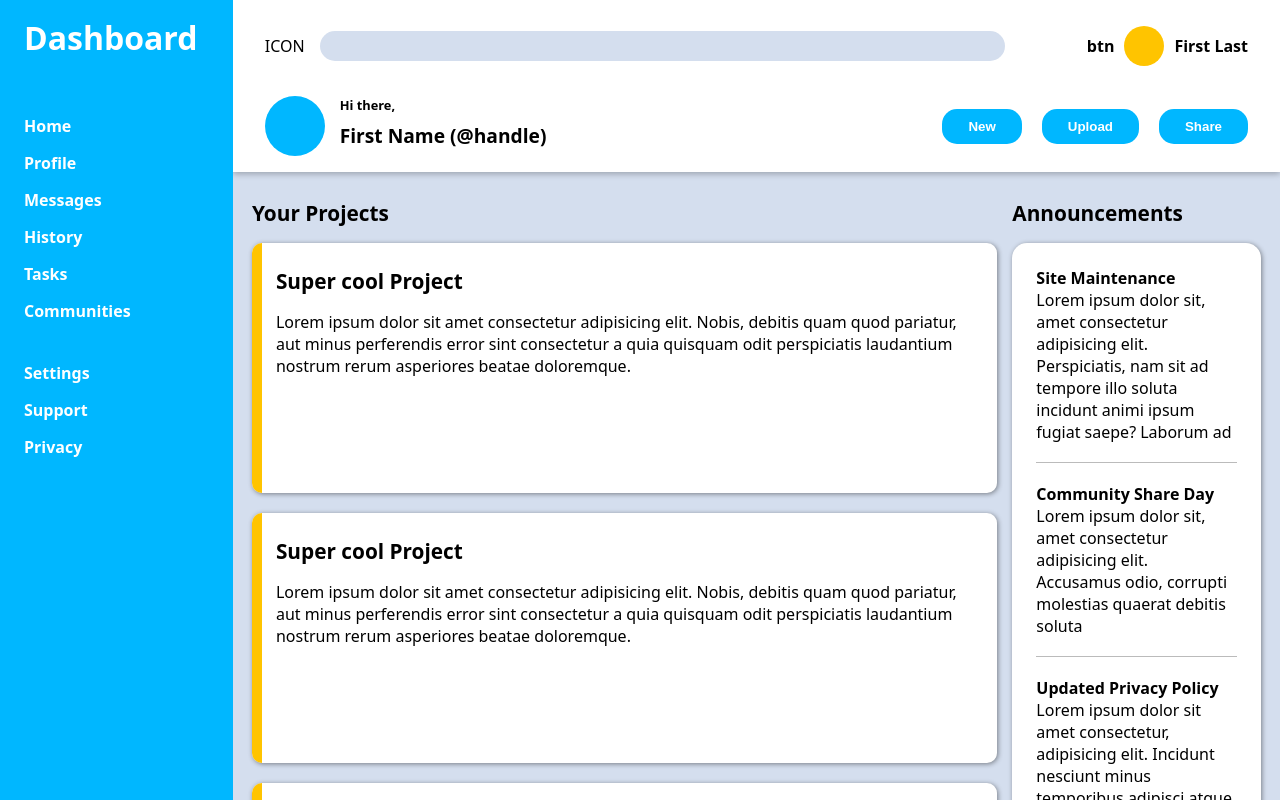
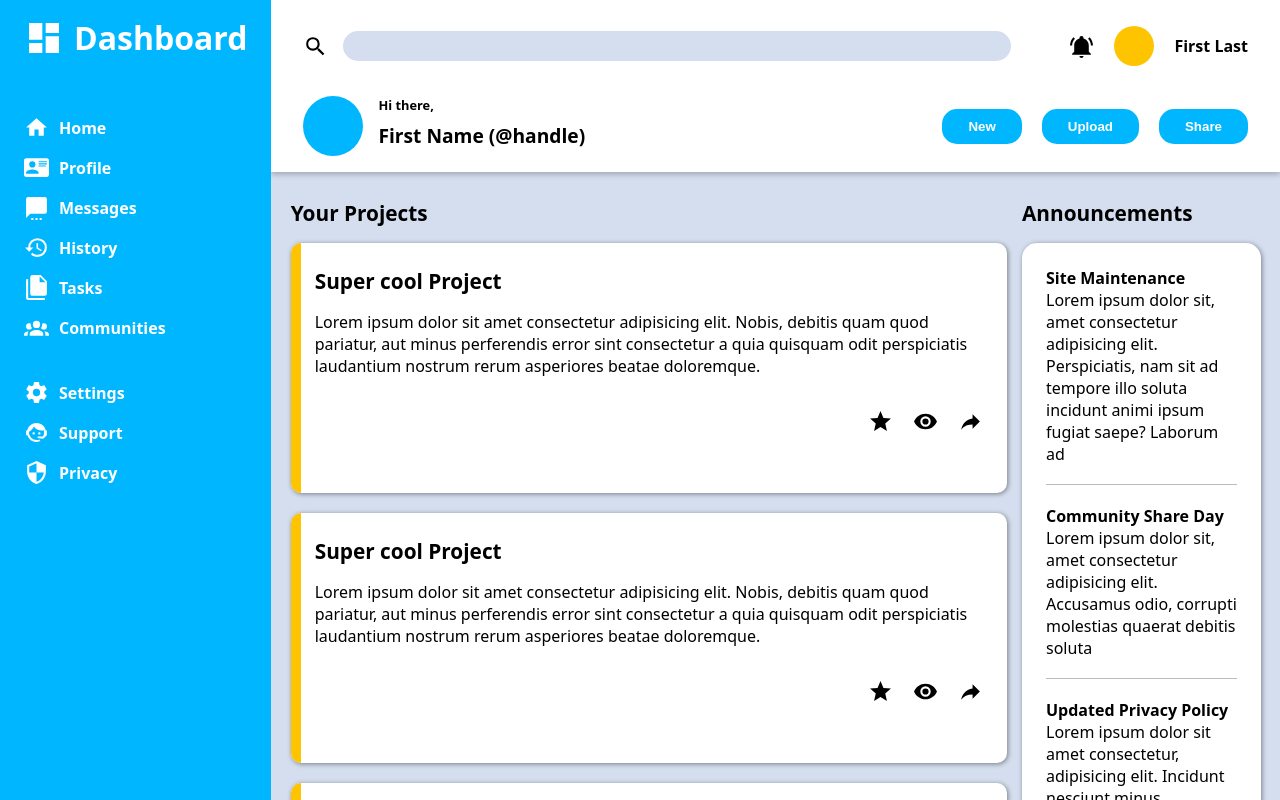
Before and after one commit to alleizon/admin-dashboard, a plain HTML site: page index.html in a window 1280 px wide. Drawn offline with Linux system fonts and the light colour scheme.

Commit message:
added icons

```diff
--- a/index.html
+++ b/index.html
@@ -11,10 +11,10 @@
     <main class="container">
         <div class="header">
             <div class="header-top">
-                <label for="search-bar">ICON</label>
+                <label for="search-bar"><div class="search-icon"></div></label>
                 <input type="text" name="search-bar" id="search-bar">
                 <div class="user-info">
-                    <div class="notification-btn">btn</div>
+                    <div class="notification-btn"></div>
                     <div class="profile-pic"></div>
                     <div class="user-name">First Last</div>
                 </div>
@@ -33,19 +33,21 @@
             </div>
         </div>
         <div class="sidebar">
-            <h1>Dashboard</h1>
+            <h1>
+                <div class="dashboard"></div> <a href="">Dashboard</a>
+            </h1>
             <ul>
-                <li><a href="">Home</a></li>
-                <li><a href="">Profile</a></li>
-                <li><a href="">Messages</a></li>
-                <li><a href="">History</a></li>
-                <li><a href="">Tasks</a></li>
-                <li><a href="">Communities</a></li>
+                <li><div class="home-img"></div><a href="">Home</a></li>
+                <li><div class="profile-img"></div><a href="">Profile</a></li>
+                <li><div class="messages-img"></div><a href="">Messages</a></li>
+                <li><div class="history-img"></div><a href="">History</a></li>
+                <li><div class="tasks-img"></div><a href="">Tasks</a></li>
+                <li><div class="communities-img"></div><a href="">Communities</a></li>
             </ul>
             <ul>
-                <li><a href="">Settings</a></li>
-                <li><a href="">Support</a></li>
-                <li><a href="">Privacy</a></li>
+                <li><div class="settings-img"></div><a href="">Settings</a></li>
+                <li><div class="support-img"></div><a href="">Support</a></li>
+                <li><div class="privacy-img"></div><a href="">Privacy</a></li>
             </ul>
         </div>
         <div class="content">
@@ -55,26 +57,50 @@
                     <div class="project-card">
                         <h2>Super cool Project</h2>
                         <p>Lorem ipsum dolor sit amet consectetur adipisicing elit. Nobis, debitis quam quod pariatur, aut minus perferendis error sint consectetur a quia quisquam odit perspiciatis laudantium nostrum rerum asperiores beatae doloremque.</p>
+                        <div class="project-icons">
+                            <div class="star"></div>
+                            <div class="watch"></div>
+                            <div class="share"></div></div>
                     </div>
                     <div class="project-card">
                         <h2>Super cool Project</h2>
                         <p>Lorem ipsum dolor sit amet consectetur adipisicing elit. Nobis, debitis quam quod pariatur, aut minus perferendis error sint consectetur a quia quisquam odit perspiciatis laudantium nostrum rerum asperiores beatae doloremque.</p>
+                        <div class="project-icons">
+                            <div class="star"></div>
+                            <div class="watch"></div>
+                            <div class="share"></div></div>
                     </div>
                     <div class="project-card">
                         <h2>Super cool Project</h2>
                         <p>Lorem ipsum dolor sit amet consectetur adipisicing elit. Nobis, debitis quam quod pariatur, aut minus perferendis error sint consectetur a quia quisquam odit perspiciatis laudantium nostrum rerum asperiores beatae doloremque.</p>
+                        <div class="project-icons">
+                            <div class="star"></div>
+                            <div class="watch"></div>
+                            <div class="share"></div></div>
                     </div>
                     <div class="project-card">
                         <h2>Super cool Project</h2>
                         <p>Lorem ipsum dolor sit amet consectetur adipisicing elit. Nobis, debitis quam quod pariatur, aut minus perferendis error sint consectetur a quia quisquam odit perspiciatis laudantium nostrum rerum asperiores beatae doloremque.</p>
+                        <div class="project-icons">
+                            <div class="star"></div>
+                            <div class="watch"></div>
+                            <div class="share"></div></div>
                     </div>
                     <div class="project-card">
                         <h2>Super cool Project</h2>
                         <p>Lorem ipsum dolor sit amet consectetur adipisicing elit. Nobis, debitis quam quod pariatur, aut minus perferendis error sint consectetur a quia quisquam odit perspiciatis laudantium nostrum rerum asperiores beatae doloremque.</p>
+                        <div class="project-icons">
+                            <div class="star"></div>
+                            <div class="watch"></div>
+                            <div class="share"></div></div>
                     </div>
                     <div class="project-card">
                         <h2>Super cool Project</h2>
                         <p>Lorem ipsum dolor sit amet consectetur adipisicing elit. Nobis, debitis quam quod pariatur, aut minus perferendis error sint consectetur a quia quisquam odit perspiciatis laudantium nostrum rerum asperiores beatae doloremque.</p>
+                        <div class="project-icons">
+                            <div class="star"></div>
+                            <div class="watch"></div>
+                            <div class="share"></div></div>
                     </div>
                 </div>
             </div>
--- a/styles.css
+++ b/styles.css
@@ -105,7 +105,7 @@ body {
 .user-info {
     display:grid;
     grid-template-columns: auto auto 1fr;
-    gap: 10px;
+    gap: 20px;
     align-items: center;
     justify-self: end;
     font-weight: 600;
@@ -193,7 +193,7 @@ body {
 
 .project-card-wrapper {
     display:grid;
-    grid-template-columns: repeat(auto-fit, minmax(400px, 1fr));
+    grid-template-columns: repeat(auto-fit, minmax(350px, 1fr));
     grid-auto-rows: 250px;
     gap: 20px;
 }
@@ -280,6 +280,128 @@ input[type='text'] {
     font-size: 1rem;
 }
 
+.sidebar ul li {
+    display:flex;
+    gap:10px;
+    align-items: center;
+}
+
 input[type='text']:focus {
     outline: none;
 }
+
+.sidebar ul li div,
+.search-icon,
+.notification-btn,
+.dashboard {
+    width: 25px;
+    height: 25px;
+    color: white;
+    background-color: white;
+}
+
+.sidebar h1 {
+    display: flex;
+    align-items: center;
+    gap: 10px;
+}
+
+.dashboard {
+    width: 40px;
+    height: 40px;
+    -webkit-mask: url(assets/icons/view-dashboard.svg) no-repeat center;
+    mask: url(assets/icons/view-dashboard.svg) no-repeat center;
+}
+
+.home-img {
+    -webkit-mask: url(assets/icons/home.svg) no-repeat center;
+    mask: url(assets/icons/home.svg) no-repeat center;
+}
+
+.profile-img {
+    -webkit-mask: url(assets/icons/card-account-details.svg) no-repeat center;
+    mask: url(assets/icons/card-account-details.svg) no-repeat center;
+}
+
+.messages-img {
+    -webkit-mask: url(assets/icons/message-settings.svg) no-repeat center;
+    mask: url(assets/icons/message-settings.svg) no-repeat center;
+}
+
+.history-img {
+    -webkit-mask: url(assets/icons/history.svg) no-repeat center;
+    mask: url(assets/icons/history.svg) no-repeat center;
+}
+
+.tasks-img {
+    -webkit-mask: url(assets/icons/file-multiple.svg) no-repeat center;
+    mask: url(assets/icons/file-multiple.svg) no-repeat center;
+}
+
+.communities-img {
+    -webkit-mask: url(assets/icons/account-group.svg) no-repeat center;
+    mask: url(assets/icons/account-group.svg) no-repeat center;
+}
+
+.settings-img {
+    -webkit-mask: url(assets/icons/cog.svg) no-repeat center;
+    mask: url(assets/icons/cog.svg) no-repeat center;
+}
+
+.support-img {
+    -webkit-mask: url(assets/icons/face-agent.svg) no-repeat center;
+    mask: url(assets/icons/face-agent.svg) no-repeat center;
+}
+
+.privacy-img {
+    -webkit-mask: url(assets/icons/security.svg) no-repeat center;
+    mask: url(assets/icons/security.svg) no-repeat center;
+}
+
+.search-icon {
+    color: black;
+    background-color: black;
+    -webkit-mask: url(assets/icons/magnify.svg) no-repeat center;
+    mask: url(assets/icons/magnify.svg) no-repeat center;
+}
+
+.notification-btn {
+    color: black;
+    background-color: black;
+    -webkit-mask: url(assets/icons/bell-ring.svg) no-repeat center;
+    mask: url(assets/icons/bell-ring.svg) no-repeat center;
+}
+
+.project-icons {
+    display:flex;
+    gap: 20px;
+    justify-content: flex-end;
+    margin-top: 2rem;
+}
+
+.project-icons > div:hover {
+    cursor: pointer;
+    scale: 1.2;
+    transition: scale 0.2s;
+}
+
+.project-card .project-icons > div {
+    width: 25px;
+    height: 25px;
+    background-color: black;
+}
+
+.star {
+    -webkit-mask: url(assets/icons/star.svg) no-repeat center;
+    mask: url(assets/icons/star.svg) no-repeat center;
+}
+
+.watch {
+    -webkit-mask: url(assets/icons/eye.svg) no-repeat center;
+    mask: url(assets/icons/eye.svg) no-repeat center;
+}
+
+.share {
+    -webkit-mask: url(assets/icons/share.svg) no-repeat center;
+    mask: url(assets/icons/share.svg) no-repeat center;
+}
```
